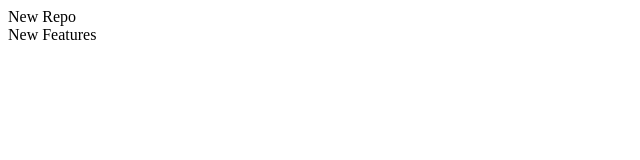
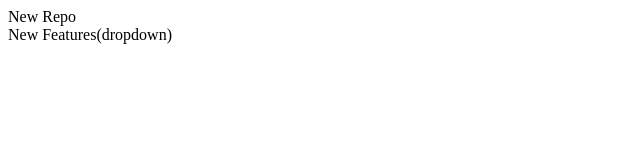
Before and after one commit to vansh-15/NewLearning, a plain HTML site: page index.html in a window 1280 px wide. Shown: the full height of the page, 0-640 px from the left. Drawn offline with Linux system fonts and the light colour scheme.

```diff
--- a/index.html
+++ b/index.html
@@ -8,6 +8,6 @@
 <body>
     New Repo
     <br>
-    New Features
+    New Features(dropdown)
 </body>
 </html>
```
